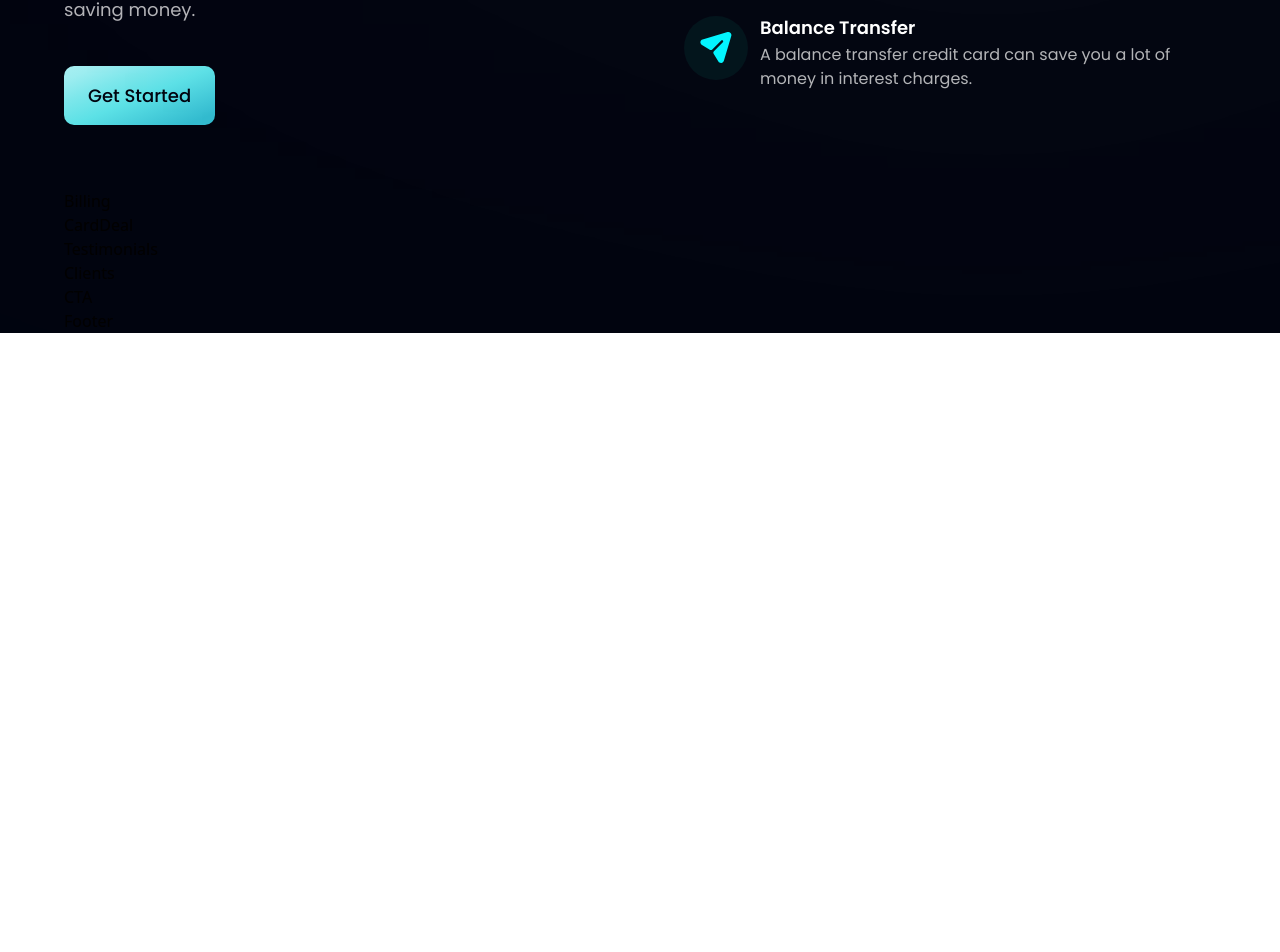
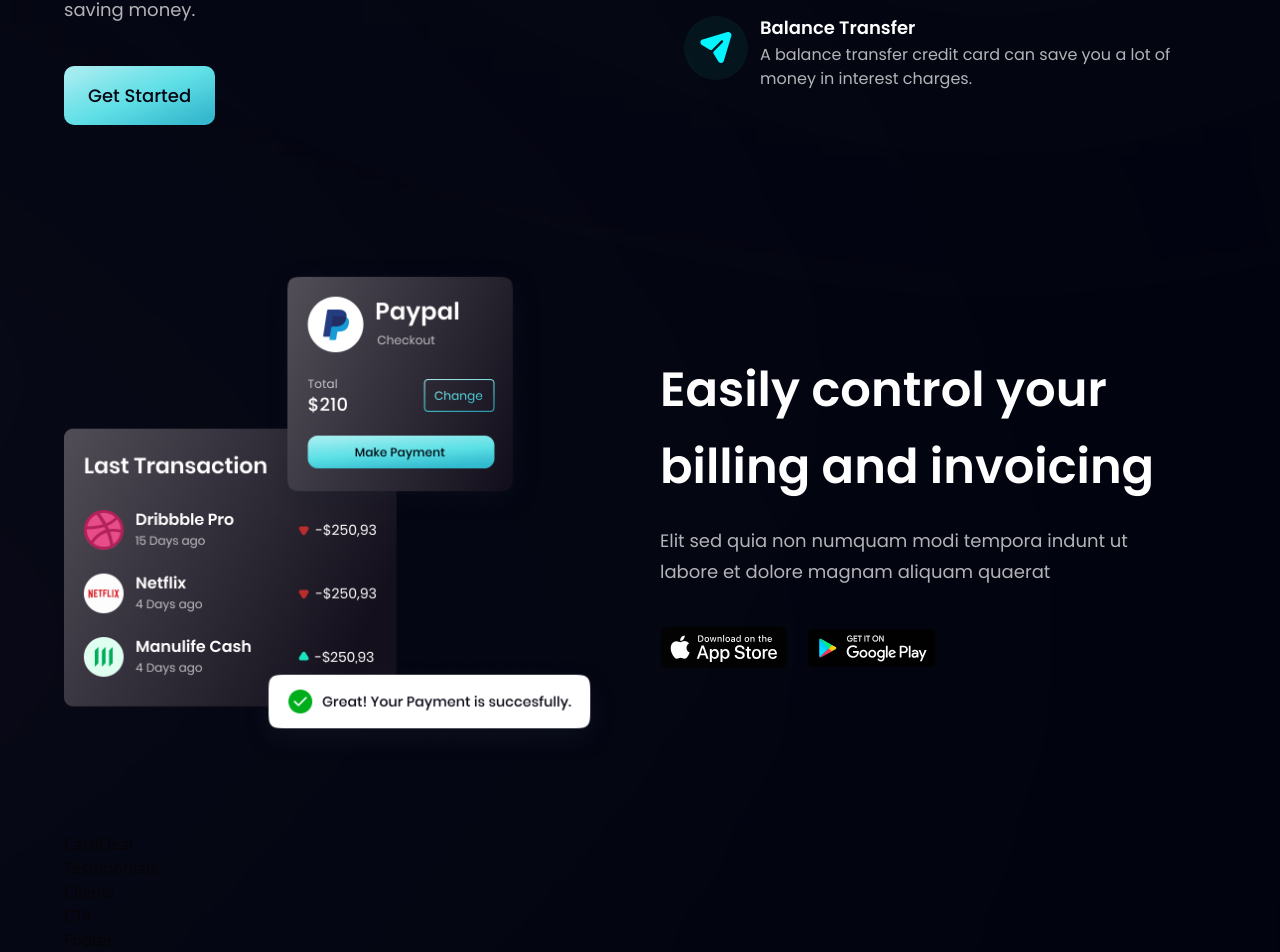
Before and after one commit to hariskhan636/ISSM-Project-Week2, a React (Vite) app: page / in a window 1280 px wide. Shown: the part 1326-2278 px from the top of the page. Before the commit the page ends 1659 px from the top, so only its background shows below. Built offline with nearby package versions, Linux system fonts and the light colour scheme.

Commit message:
feat: add billing section

```diff
--- a/src/components/Billing.tsx
+++ b/src/components/Billing.tsx
@@ -1,5 +1,42 @@
+import { apple, bill, google } from "../assets";
+import styles, { layout } from "../style";
 const Billing = () => {
-  return <div>Billing</div>;
+  return (
+    <section id="product" className={layout.section}>
+      <div className={layout.sectionImgReverse}>
+        <img
+          src={bill}
+          alt="billing"
+          className="w-[100%] h-[100%] relative z-[5]"
+        />
+        <div className="absolute z-[3] -left-1/2 top-0 w-[50%] h-[50%] rounded-full white__gradient"></div>
+        <div className="absolute z-[0] -left-1/2 bottom-0 w-[50%] h-[50%] rounded-full pink__gradient"></div>
+      </div>
+      <div className={layout.sectionInfo}>
+        <h2 className={styles.heading2}>
+          Easily control your <br className="sm:block hidden" /> billing and
+          invoicing
+        </h2>
+        <p className={`${styles.paragraph} max-w-[470px] mt-5`}>
+          Elit sed quia non numquam modi tempora indunt ut labore et dolore
+          magnam aliquam quaerat
+        </p>
+
+        <div className="flex flex-row flex-wrap sm:mt-10 mt-6">
+          <img
+            src={apple}
+            alt=""
+            className="w-[128px] h-[42px] object-contain mr-5 cursor-pointer"
+          />{" "}
+          <img
+            src={google}
+            alt=""
+            className="w-[128px] h-[42px] object-contain mr-5 cursor-pointer"
+          />
+        </div>
+      </div>
+    </section>
+  );
 };
 
 export default Billing;
```
